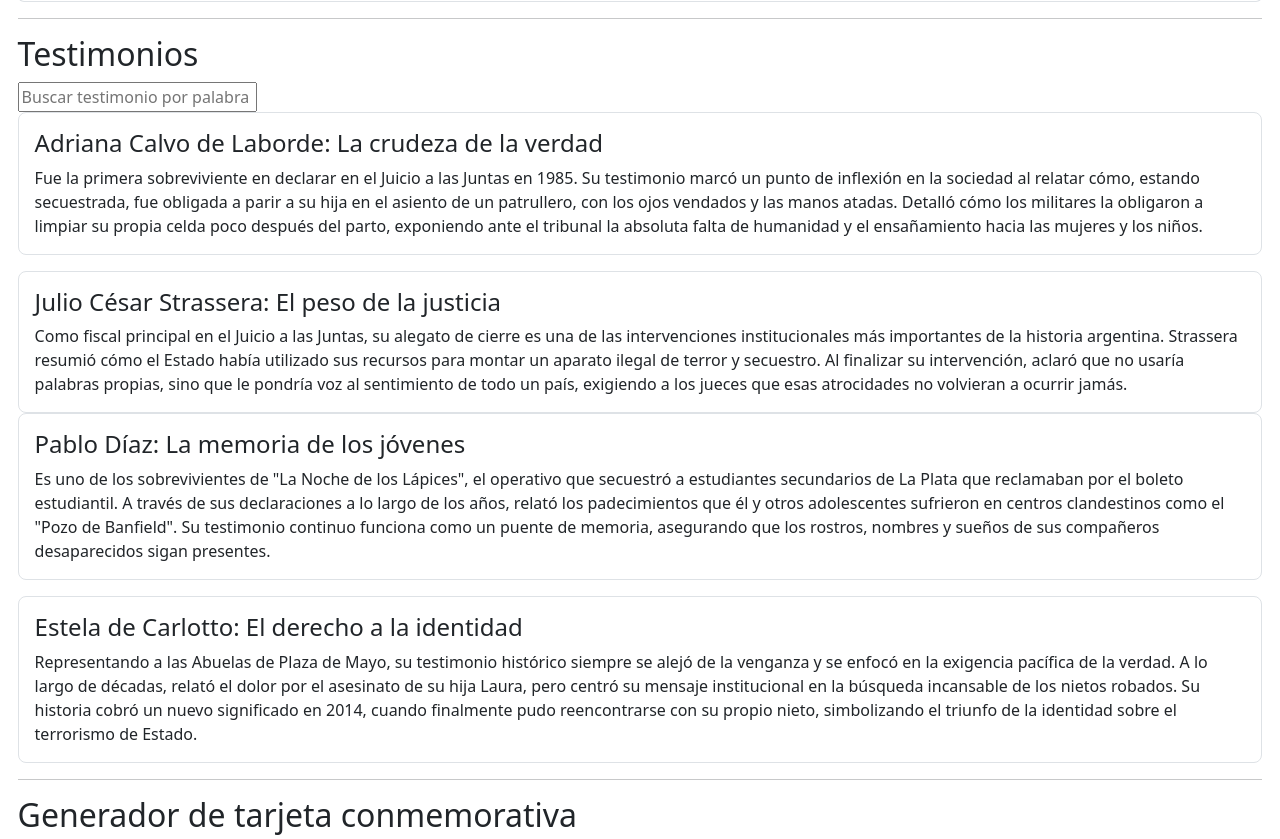
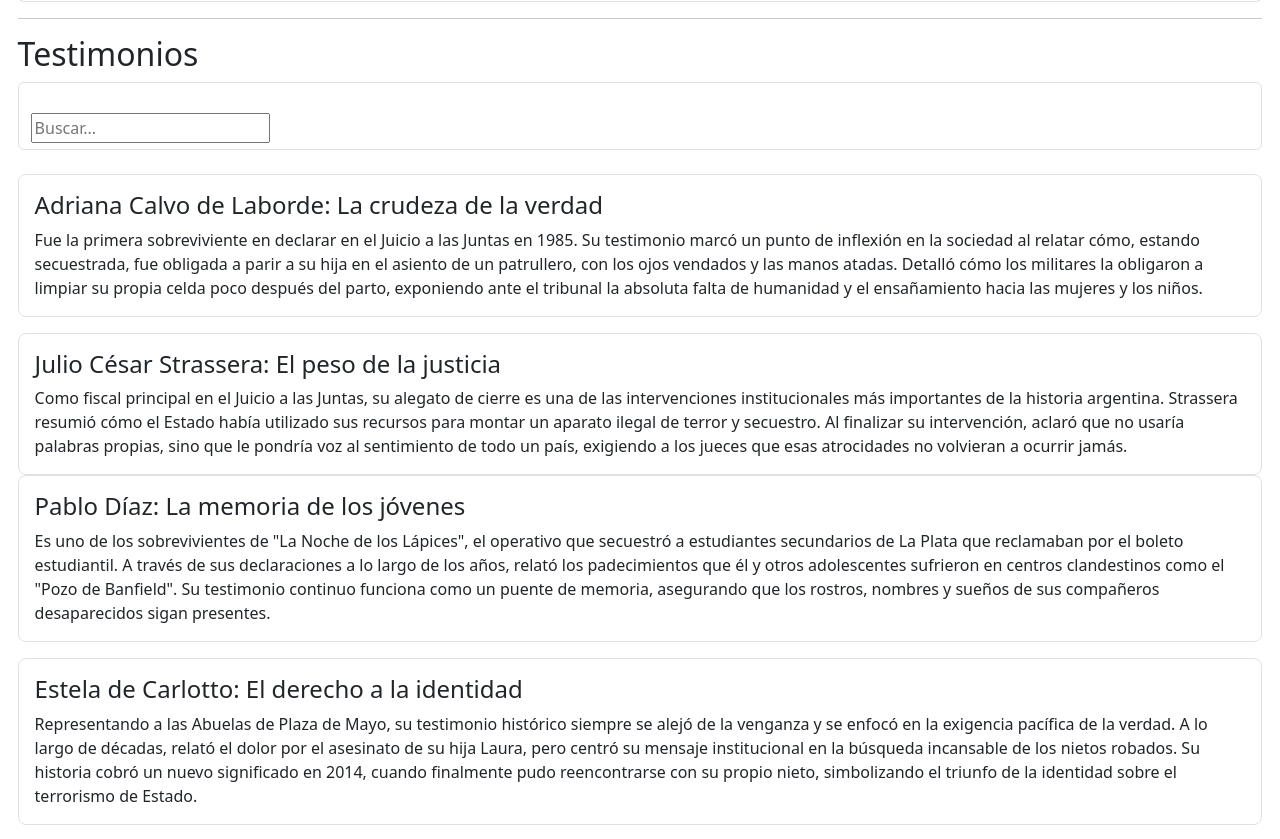
Before and after one commit to Virginia2308/memoria-activa, a plain HTML site: page index.html in a window 1280 px wide. Shown: the part 6682-7521 px from the top of the page. Drawn offline with nearby package versions, Linux system fonts and the light colour scheme.

Commit message:
moficacion de input, agregue br

```diff
--- a/index.html
+++ b/index.html
@@ -175,11 +175,13 @@
 
       <section id="testimonios">
         <h2>Testimonios</h2>
-        <input
-          type="text"
-          id="buscador-testimonios"
-          placeholder="Buscar testimonio por palabra clave o nombre"
-        />
+        <label class="form-control form-adorn">
+          <div class="form-adorn-icon" aria-hidden="true">
+            <svg class="bi" width="16" height="16"><use href="#search" /></svg>
+          </div>
+          <input type="search" class="form-ghost" placeholder="Buscar..." />
+        </label>
+        <br />
 
         <div class="row">
           <div class="sm:col-6 mb-3 sm:mb-0">
```
